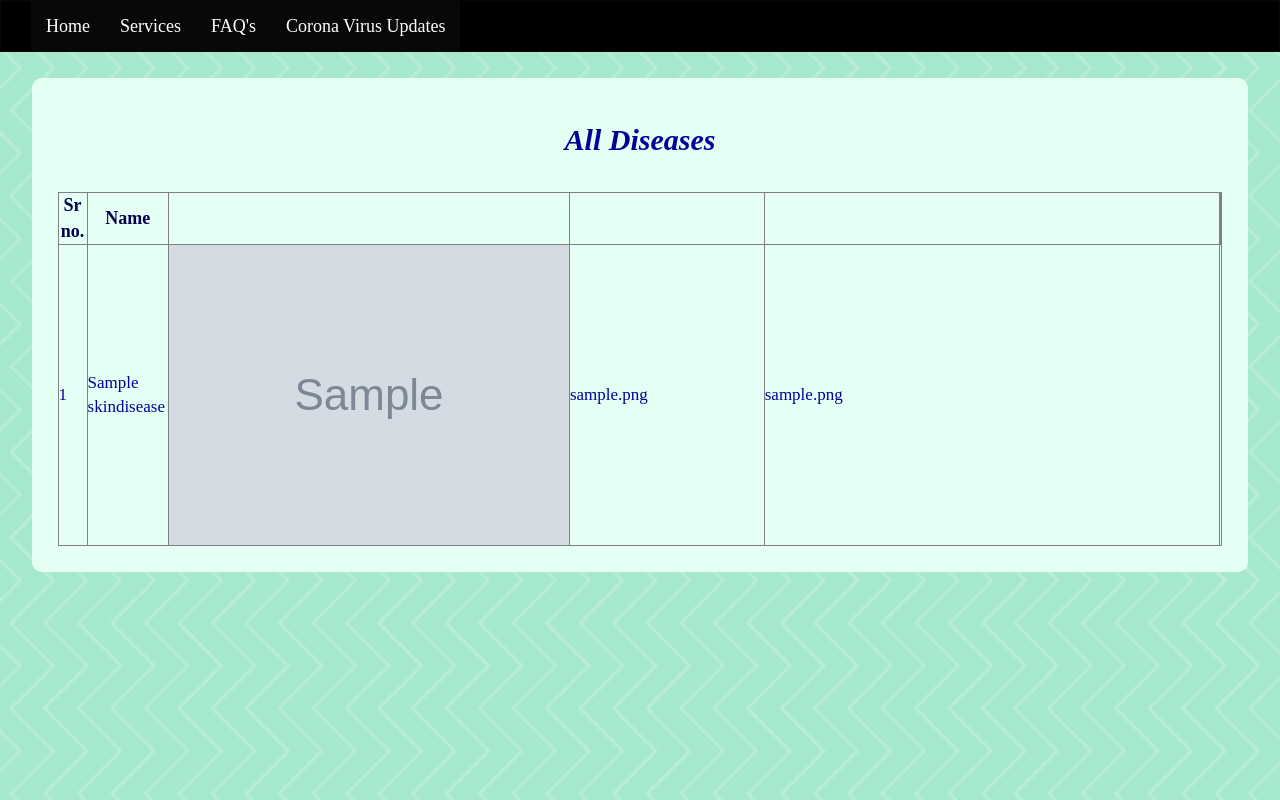
After one commit to niralishah01/WeCare-EHealthcareSystem, a Django app: template WeCare/Diseases/templates/viewskindiseases.html in a window 1280 px wide. The commit adds this page. Run offline with Django 3.2, Linux system fonts and the light colour scheme; the template is opened without the code that fills it: values that come from a table or form of the project are taken from there, others are empty; tables that the repository leaves empty hold one stand-in row (values such as "Sample post"); grey boxes marked "Sample" are stand-in pictures; some libraries are stand-ins or nearby versions.

Commit message:
html files uploaded

```diff
--- a/WeCare/Diseases/templates/adddiseaseinfo.html
+++ b/WeCare/Diseases/templates/adddiseaseinfo.html
@@ -12,7 +12,7 @@
         <script src="https://cdn.jsdelivr.net/npm/popper.js@1.16.1/dist/umd/popper.min.js" integrity="sha384-9/reFTGAW83EW2RDu2S0VKaIzap3H66lZH81PoYlFhbGU+6BZp6G7niu735Sk7lN" crossorigin="anonymous"></script>
         <script src="https://cdn.jsdelivr.net/npm/bootstrap@4.5.3/dist/js/bootstrap.min.js" integrity="sha384-w1Q4orYjBQndcko6MimVbzY0tgp4pWB4lZ7lr30WKz0vr/aWKhXdBNmNb5D92v7s" crossorigin="anonymous"></script>
     </head>
-    <body style="background-image: url('{% static 'logintosite/images/background.png' %}');">
+    <body style="background-image: url('{% static 'logintosite/images/background.png' %}')">
         <nav class="navbar navbar-inverse">
             <div class="container-fluid">
               <div class="collapse navbar-collapse" id="myNavbar">
--- /dev/null
+++ b/WeCare/Diseases/templates/viewskindiseases.html
@@ -0,0 +1,60 @@
+<!DOCTYPE html>
+<html>
+    <head>
+        <title>DiseaseInfo</title>
+        {% load static %}
+        <link rel="icon" href="{% static 'home/images/logo.png' %}" type="image/icon type">
+        <meta charset="utf-8">
+        <meta name="viewport" content="width=device-width, initial-scale=1">
+        <link rel="stylesheet" href="https://maxcdn.bootstrapcdn.com/bootstrap/3.4.1/css/bootstrap.min.css">
+        <link rel="stylesheet" href="{% static 'Diseases/css/view.css' %}">
+        <link rel="stylesheet" href="https://cdnjs.cloudflare.com/ajax/libs/font-awesome/4.7.0/css/font-awesome.min.css">
+        <script src="https://cdn.jsdelivr.net/npm/popper.js@1.16.1/dist/umd/popper.min.js" integrity="sha384-9/reFTGAW83EW2RDu2S0VKaIzap3H66lZH81PoYlFhbGU+6BZp6G7niu735Sk7lN" crossorigin="anonymous"></script>
+        <script src="https://cdn.jsdelivr.net/npm/bootstrap@4.5.3/dist/js/bootstrap.min.js" integrity="sha384-w1Q4orYjBQndcko6MimVbzY0tgp4pWB4lZ7lr30WKz0vr/aWKhXdBNmNb5D92v7s" crossorigin="anonymous"></script>
+    </head>
+    <body style="background-image: url('{% static 'logintosite/images/background.png' %}')">
+        <nav class="navbar navbar-inverse">
+            <div class="container-fluid">
+              <div class="collapse navbar-collapse" id="myNavbar">
+                <ul class="nav navbar-nav">
+                    <li class="active"><a href="/home/doctorhome">Home</a></li>
+                    <li class="active"><a href="#">Services</a></li>
+                    <li class="active"><a href="#">FAQ's</a></li>
+                    <li class="active"><a href="/covid19Data/getcoronaupdates">Corona Virus Updates</a></li>
+                </ul>
+        </nav>
+        <div class="container-fluid outterbox center-text ">
+                <h2 class="heading"><b><i>All Diseases</i></b></h2><br>
+                <table border="1px">
+                        <tr>
+                            <th>Sr no.</th>
+                            <th>Name</th>
+                            <th></th>
+                            <th></th>
+                            <th></th>
+                            <th></th>
+                            <th></th>
+                        </tr>
+                        {% for d in diseases %}
+                            <tr>
+                                <td width="2.5%">{{forloop.counter}}</td>
+                                <td width="7%">{{d.name}}</td>
+                                <td width="17%"><img src={{d.image1.path}}></td>
+                                <td width="17%">{{d.image2}}</td>
+                                <td width="40%">{{d.image3}}</td>
+                               <!-- <td width="6%">
+                                    <form action="/Diseases/getupdateinfo/" method="GET">
+                                        <input type="hidden" name="dname" value="{{d.name}}">
+                                        <button type="submit" onclick="location.href='/Diseases/getupdateinfo/'">Modify Details</button>
+                                    </form>
+                                </td>
+                                <td width="6%">
+                                        <button type="submit" onclick="location.href='/Diseases/viewdiseases/'">Delete Disease</button>
+                                </td>-->
+                            </tr>
+                        {% endfor %}
+                </table>
+        </div>
+
+    </body>
+</html>
```
